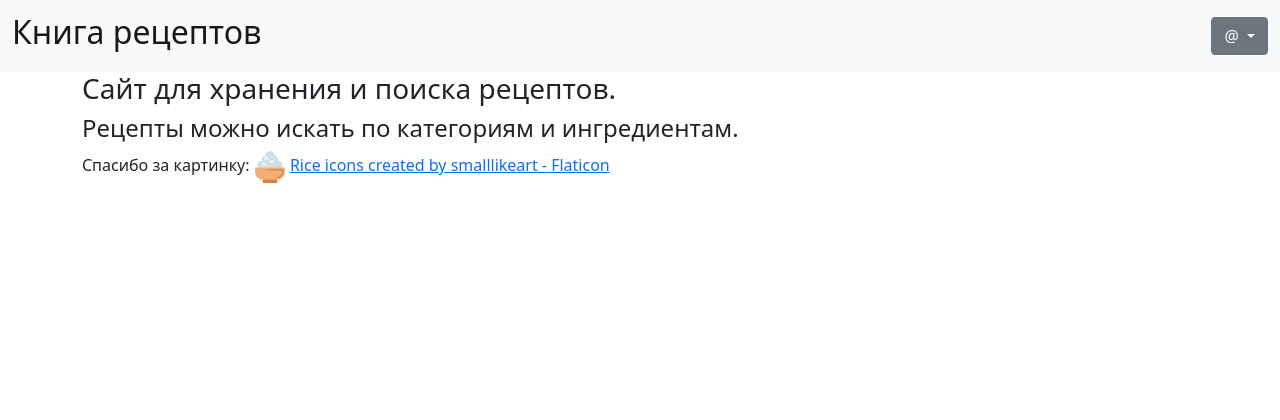
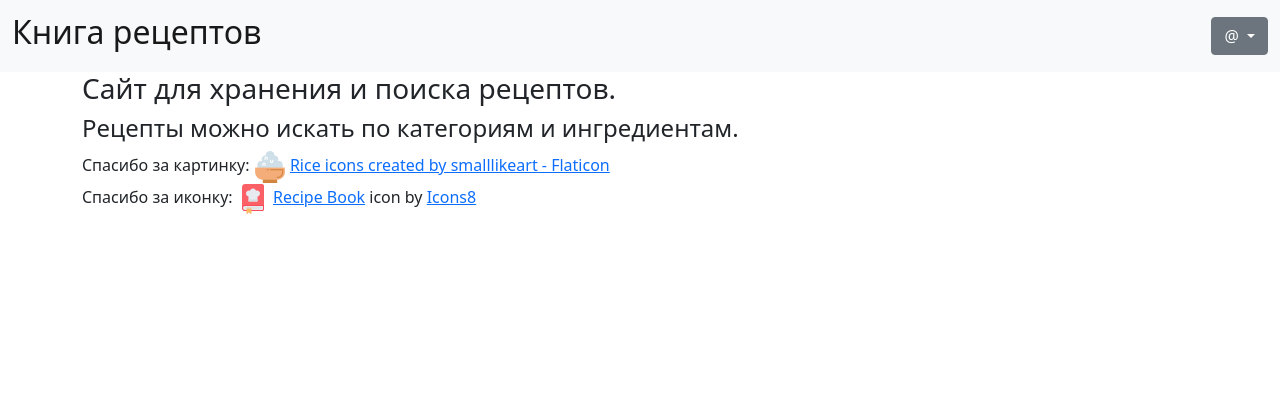
Before and after one commit to MixelTe/RecipeBook, a Flask app: page /about in a window 1280 px wide. Shown: the top 420 px of the page. Run offline with Flask 2, Linux system fonts and the light colour scheme.

Commit message:
some changes

```diff
--- a/src/templates/about.html
+++ b/src/templates/about.html
@@ -15,6 +15,13 @@
             <a href="https://www.flaticon.com/free-icons/rice" title="rice icons">Rice icons created by smalllikeart - Flaticon</a>
         </div>
     </div>
+    <div class="row">
+        <div class="col">
+            <span>Спасибо за иконку:</span>
+            <img src="{{url_for('static', filename='images/icon32.png')}}" alt="Картинка" style="width: 2em;">
+            <a target="_blank" href="https://icons8.com/icon/jpil9LAz1l7E/recipe-book">Recipe Book</a> icon by <a target="_blank" href="https://icons8.com">Icons8</a>
+        </div>
+    </div>
 </div>
 {% endblock %}
 
--- a/src/templates/base.html
+++ b/src/templates/base.html
@@ -4,6 +4,8 @@
     <meta charset="UTF-8">
     <meta http-equiv="X-UA-Compatible" content="IE=edge">
     <meta name="viewport" content="width=device-width, initial-scale=1.0">
+    <link rel="icon" type="image/png" sizes="16x16" href="{{url_for('static', filename='images/icon16.png')}}">
+    <link rel="icon" type="image/png" sizes="32x32" href="{{url_for('static', filename='images/icon32.png')}}">
     <link href="https://cdn.jsdelivr.net/npm/bootstrap@5.1.3/dist/css/bootstrap.min.css" rel="stylesheet" integrity="sha384-1BmE4kWBq78iYhFldvKuhfTAU6auU8tT94WrHftjDbrCEXSU1oBoqyl2QvZ6jIW3" crossorigin="anonymous">
     <script src="https://cdn.jsdelivr.net/npm/bootstrap@5.0.2/dist/js/bootstrap.bundle.min.js" integrity="sha384-MrcW6ZMFYlzcLA8Nl+NtUVF0sA7MsXsP1UyJoMp4YLEuNSfAP+JcXn/tWtIaxVXM" crossorigin="anonymous"></script>
     <title>{{ title }}</title>
@@ -65,6 +67,7 @@
                 <a class="nav-link" href="/about">О</a>
                 {% if current_user.is_authenticated %}
                 <a class="nav-link" href="/editRecipe/0">Добавить рецепт</a>
+                <a class="nav-link" href="/?d">Архив</a>
                 {% endif %}
             </ul>
         </div>
```
Also changed, not shown: src/static/scripts/editRecipe.js (+8 -0 lines), src/static/images/icon16.png (added), src/static/images/icon32.png (added), 1 other file.
